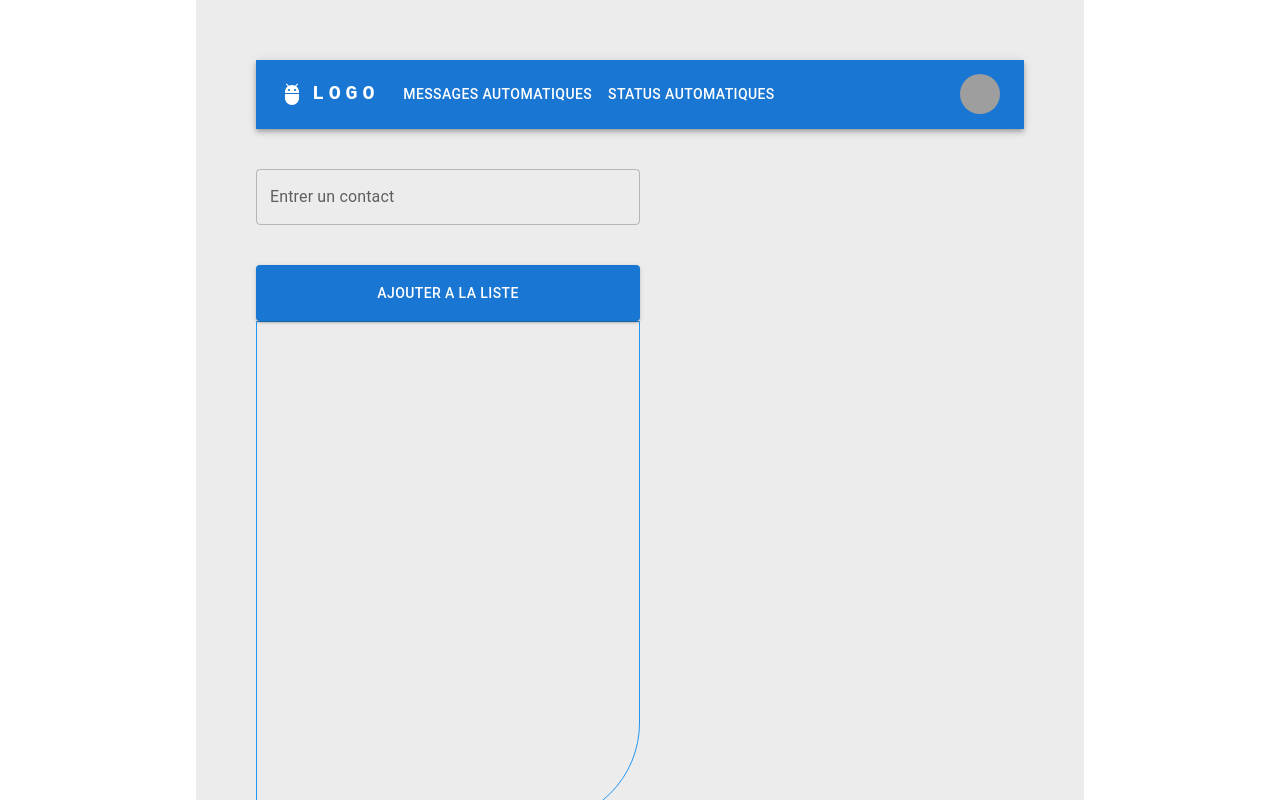
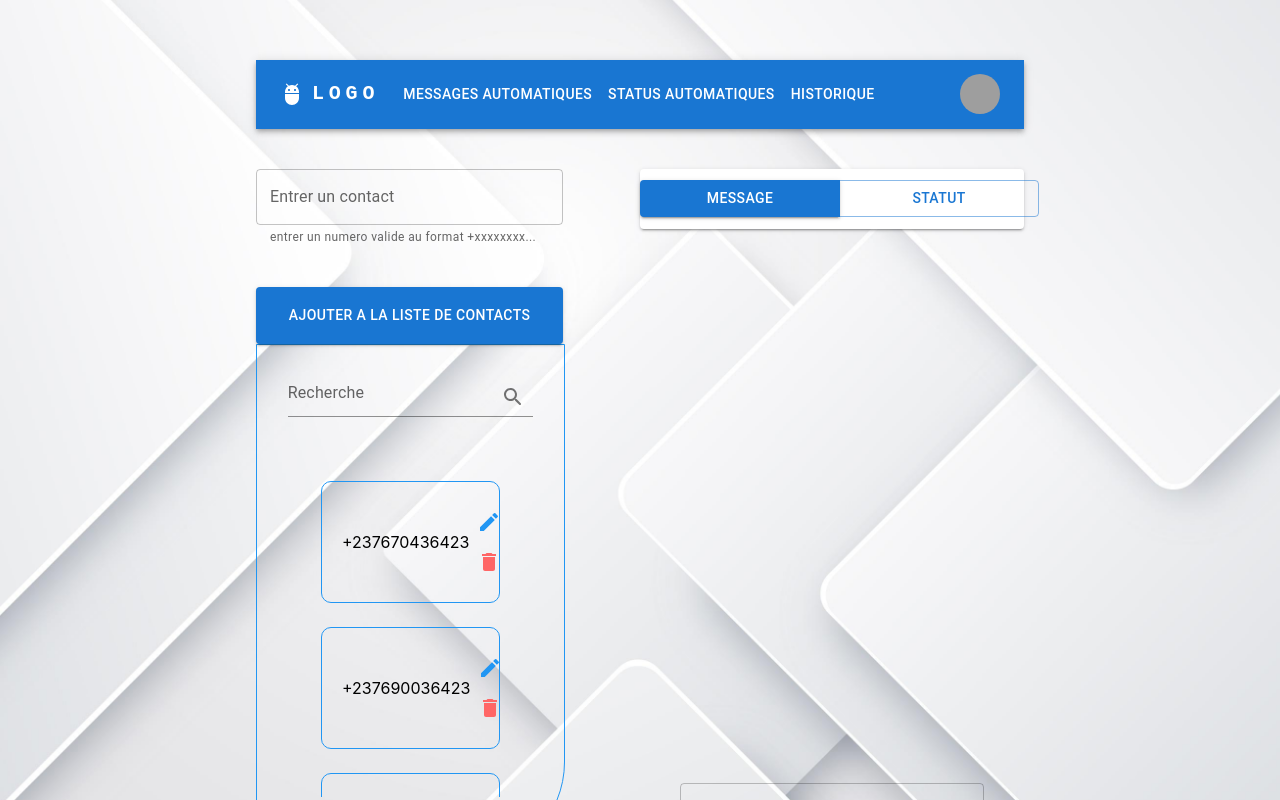
Before and after one commit to 1Cryptify/automatisationWathsapp, a React (Create React App) app: page / in a window 1280 px wide. Shown: the top 800 px of the page. Built offline with nearby package versions, Linux system fonts and the light colour scheme; grey boxes are pictures that could not be loaded.

Commit message:
creation de l'interface

```diff
--- a/src/App.js
+++ b/src/App.js
@@ -3,8 +3,24 @@ import {  Box } from '@mui/material'
 import Home from './Home'
 function App() {
   return (
-    <Box sx={{display:'flex',flexDirection:'row',flex:1,height:'100vh',justifyContent:'center'}}>
-      <Box sx={{background:'#ececec',width:'60%',height:'100%', padding:'60px'}}>
+    <Box sx={{
+      backgroundImage: `url('background.jpg')`, // Assurez-vous de spécifier le chemin correct vers votre image
+      backgroundSize: 'cover', // Ajustez la taille de l'image selon vos besoins
+      backgroundPosition: 'center', // Centrez l'image
+      backgroundRepeat: 'no-repeat', // Ne répétez pas l'image
+
+      minHeight: '100vh', // Assurez-vous que le conteneur occupe au moins toute la hauteur de la vue
+      color: 'black', // Ajoutez une couleur de texte appropriée pour améliorer la lisibilité
+
+
+
+
+      display:'flex',flexDirection:'row',flex:1,overflow:'hidden',justifyContent:'center'
+
+
+
+    }}>
+      <Box sx={{width:'60%',height:'100%', padding:'60px'}}>
         <Home/>
       </Box>
     </Box>
--- a/src/Home.jsx
+++ b/src/Home.jsx
@@ -14,7 +14,7 @@ import MenuItem from '@mui/material/MenuItem';
 import AdbIcon from '@mui/icons-material/Adb';
 import Msg from './Msg';
 
-const pages = ['Messages automatiques', 'Status automatiques'];
+const pages = ['Messages automatiques', 'Status automatiques','Historique'];
 const settings = ['Profile', 'Compte', 'Tableau de Bord', 'deconnection'];
 
 function ResponsiveAppBar() {
--- a/src/Msg.jsx
+++ b/src/Msg.jsx
@@ -1,18 +1,93 @@
-import { Box, Button, Grid, InputBase, Paper, TextField, TextareaAutosize, Typography } from '@mui/material'
-import React from 'react'
+import { Delete, ModeEdit, Search, SearchRounded, Send, SendAndArchive } from '@mui/icons-material'
+import { Box, Button, ButtonGroup, Grid, IconButton, InputBase, Paper, TextField, TextareaAutosize, Typography } from '@mui/material'
+import React, { useState } from 'react'
+
+
+
+
+
 
 export default function Msg() {
+    const [listDiffusion,setListDiffusion]=useState([
+        {
+            id: 1,
+            num: '+237670436423',
+        },
+        {
+            id: 2,
+            num: '+237690036423',
+        },
+        {
+            id: 3,
+            num: '+237680436423',
+        },
+        {
+            id: 4,
+            num: '+237654436423',
+        },
+        {
+            id: 5,
+            num: '+237670436423',
+        },
+        {
+            id: 5,
+            num: '+237678436423',
+        },
+    ])
+
+    const [phoneNumber, setPhoneNumber] = useState('');
+    const [error, setError] = useState(false);
+    const handleChange = (event) => {
+        setPhoneNumber(event.target.value);
+      };
+    const handleNum=() =>{
+        const isValidPhoneNumber = /^\+\d{1,}$/g.test(phoneNumber);
+        if (isValidPhoneNumber){
+            const listDiffusion1=[{id:listDiffusion.length+1,num:String(phoneNumber)},...listDiffusion]
+            setListDiffusion(listDiffusion1)
+            setError(false)
+        }else{
+            setError(true)
+        }
+    }
   return (
-    <Box sx={{height:'100px',widows:'100%'}}>
+    <Box sx={{height:'100%'}}>
         <Grid container>
-        <Grid item xs={6}>
-        <TextField sx={{marginBottom:5,marginTop:5,width:'100%'}} label="Entrer un contact" variant="outlined" />
-        <Button sx={{width:'100%',top:0,padding:2}} variant='contained'>Ajouter a la liste</Button>
+        <Grid item xs={6} display={'flex'} flexDirection={'column'} placeItems={'center'}>
+        <TextField sx={{marginBottom:5,marginTop:5,width:'80%'}} label="Entrer un contact" value={phoneNumber} error={error} helperText={"entrer un numero valide au format +xxxxxxxx..."} onChange={handleChange} variant="outlined" />
+        <Button sx={{width:'80%',top:0,padding:2}} variant='contained' onClick={handleNum}>Ajouter a la liste de contacts</Button>
         <Box sx={{borderWidth:1,borderColor:'#2196f3',height:'500px',borderStyle:'solid',
-    borderBottomRightRadius:'100px'}}>
+    borderBottomRightRadius:'100px',width:'80%',display:'flex', flexDirection:'column',paddingTop:2}}>
+      <TextField sx={{width:"80%",alignSelf:'center'}}
+        label="Recherche"
+        variant="standard"
+        InputProps={{
+          endAdornment: (
+            <IconButton type="submit" aria-label="search">
+              <SearchRounded/>
+            </IconButton>
+          ),
+        }}
+      />
+        <Box sx={{padding:5,height:'300px',overflow:'scroll'}}>{listDiffusion.map(numero=><Box key={numero.id} sx={{border:'solid',borderWidth:'1px',margin:3,padding:'20px',borderRadius:'10px',borderColor:'#2196f3',display:'flex',flexDirection:'row',justifyContent:'space-between' ,alignItems:'center'}}>{numero.num}<Box><IconButton><ModeEdit sx={{color:'#2196f3'}}/></IconButton><IconButton><Delete sx={{color:'#ff6666'}}/></IconButton></Box> </Box>)}</Box>
         </Box>
         </Grid>
-        <Grid item xs={6}></Grid>
+        <Grid item xs={6}>
+            <Box sx={{height:'50px',paddingTop:5}}>
+                <Paper elevation={2} sx={{height:'60px',display:'grid',placeItems:'center'}}>
+                    <ButtonGroup><Button sx={{width:'200px'}} variant='contained'>Message</Button><Button sx={{width:'200px'}}>Statut</Button></ButtonGroup>
+                </Paper>
+            </Box>
+            <Box sx={{padding:5,height:'620px',alignItems:'flex-end',justifyContent:'center',display:'flex'}}>
+            <TextField placeholder='message...' variant='outlined' sx={{width:'100%',marginTop:5,marginBottom:5}} InputProps={{
+          endAdornment: (
+            <IconButton type="submit" aria-label="search">
+              <Send/>
+            </IconButton>
+          ),
+        }}/>
+            </Box>
+        </Grid>
         </Grid>
     </Box>
   )
```
Also changed, not shown: public/background.jpg (added).
